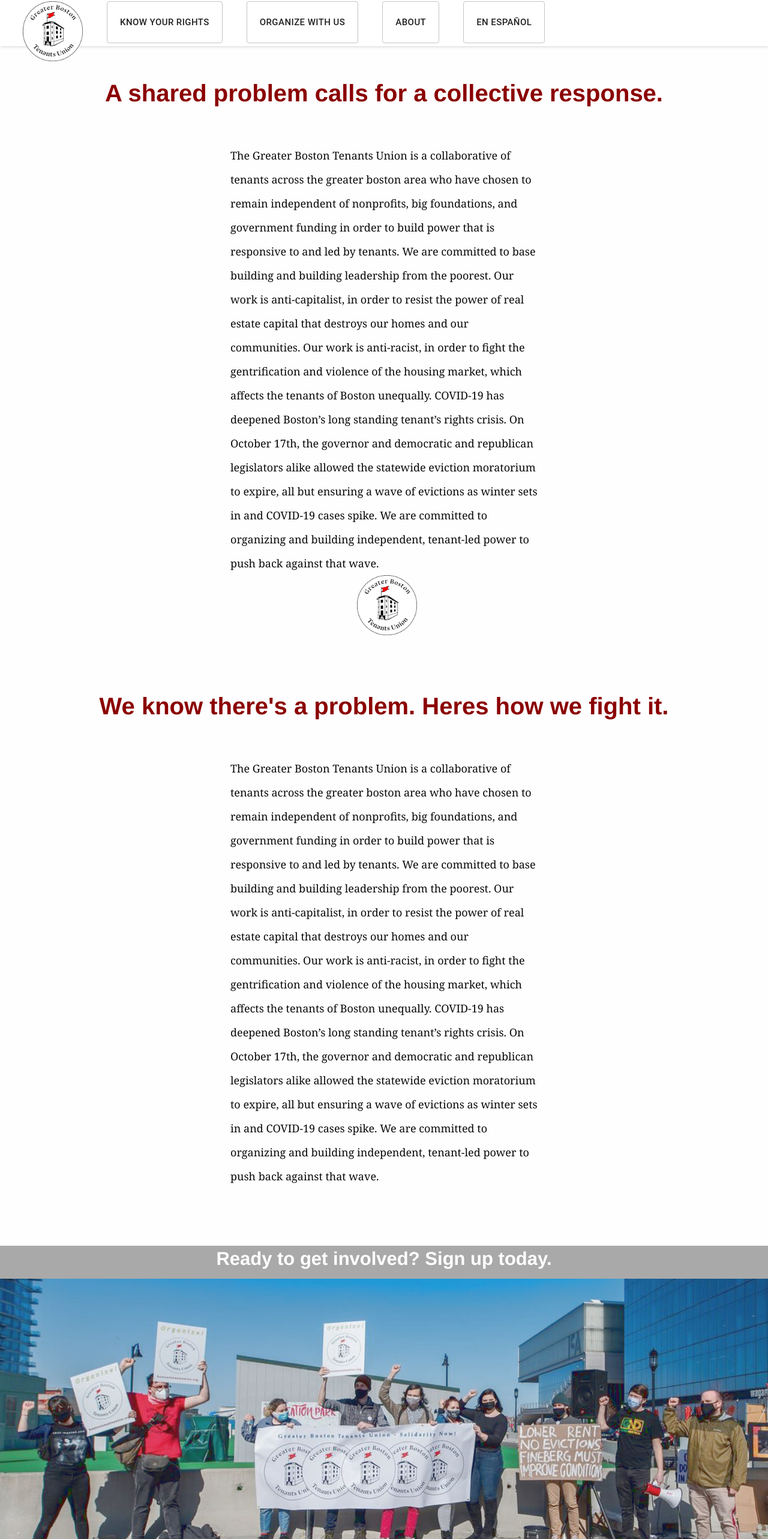
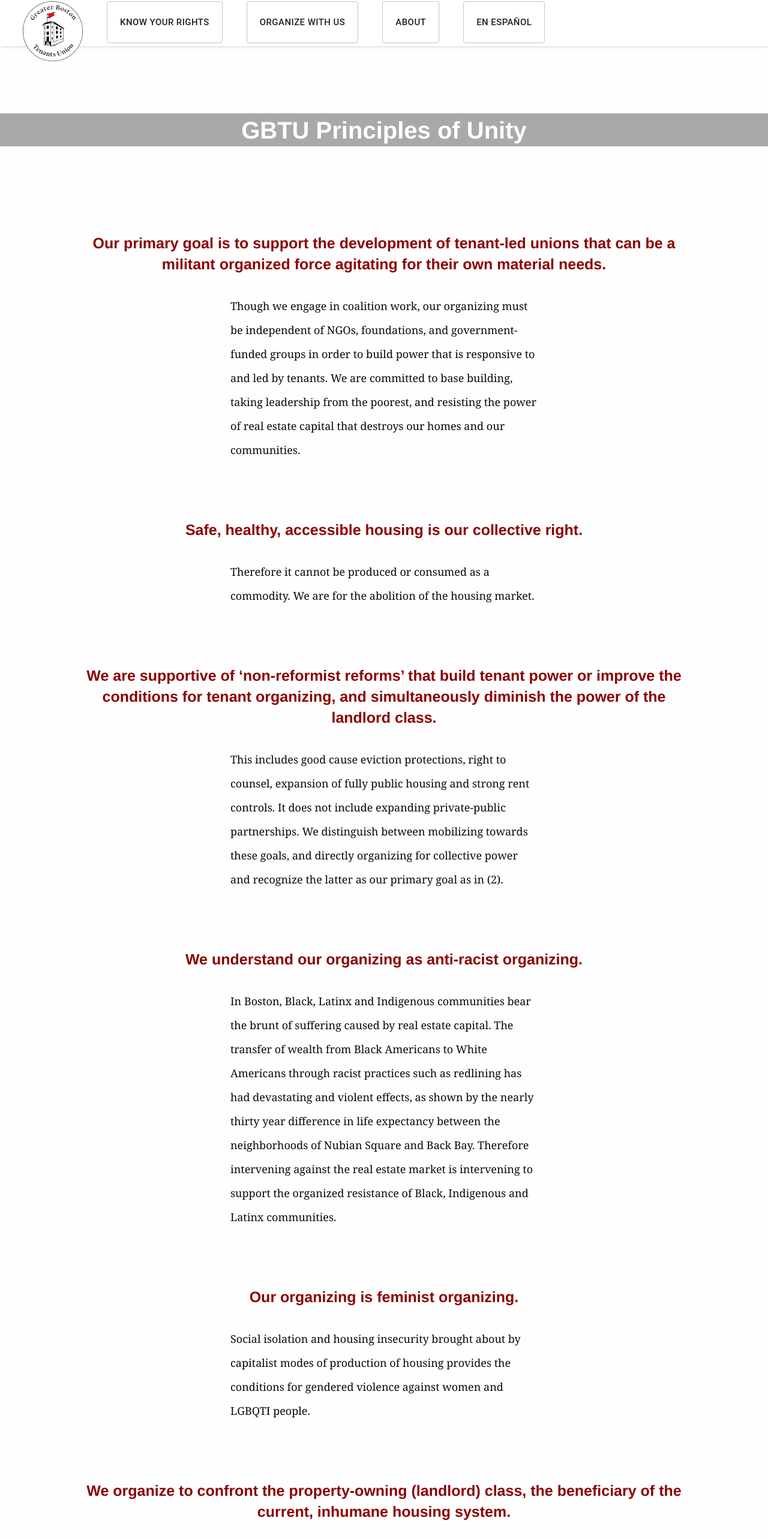
Before and after one commit to danielmdavis/gbtu, a React (Create React App) app: page /gbtu/about in a window 1280 px wide. Shown: the part 3-2569 px from the top of the page at 60% size. Built offline with nearby package versions, Linux system fonts and the light colour scheme.

Commit message:
line item refactor, points of unity

```diff
--- a/src/About.jsx
+++ b/src/About.jsx
@@ -1,55 +1,58 @@
 import React from 'react'
 import './App.css';
+import TopBar from './TopBar.jsx';
+import UnityItem from './UnityItem.jsx';
 import Logo from './GBTU_LOGO_600.png';
-import TopBanner from './genericprotestingfade.png';
-import BottomBanner from './finebergbannercrop.png';
-import Button from '@material-ui/core/Button';
 
 function About() {
 
   return (
     <div className="App">
-
-      <nav class="top-bar" id="nav-menu">
-
-        <div class="top-bar-left">
-            <ul class="vertical medium-horizontal dropdown menu" data-dropdown-menu>
-              <img className="bar-logo" src={Logo} />
-              <Button className="bar-button" variant="outlined" size="large">Know Your Rights</Button>
-              <Button className="bar-button" variant="outlined" size="large">Organize with Us</Button>
-              <Button className="bar-button" variant="outlined" size="large">About</Button>
-              <Button className="bar-button" variant="outlined" size="large">En Español</Button>
-              <ul class="submenu menu vertical medium-horizontal" data-submenu></ul>
-            </ul>
-        </div>
-
-        <div class="top-bar-right">
-            <ul class="vertical medium-horizontal dropdown menu" data-dropdown-menu>
-                    <ul class="submenu menu vertical medium-horizontal" data-submenu></ul>
-            </ul>
-        </div>
-
-      </nav>
-      <h1 className='title'>About Test.</h1>
-      <br/>
-      <h2 className='subtitle'>A shared problem calls for a collective response.</h2>
-      <br/><br/>
-      <div className='main-box'><div className='main-text'>
-          The Greater Boston Tenants Union is a collaborative of tenants across the greater boston area who have chosen to remain independent of nonprofits, big foundations, and government funding in order to build power that is responsive to and led by tenants. We are committed to base building and building leadership from the poorest. Our work is anti-capitalist, in order to resist the power of real estate capital that destroys our homes and our communities. Our work is anti-racist, in order to fight the gentrification and violence of the housing market, which affects the tenants of Boston unequally. COVID-19 has deepened Boston’s long standing tenant’s rights crisis. On October 17th, the governor and democratic and republican legislators alike allowed the statewide eviction moratorium to expire, all but ensuring a wave of evictions as winter sets in and COVID-19 cases spike. We are committed to organizing and building independent, tenant-led power to push back against that wave.
-      </div></div>
-      <img className="bar-logo" src={Logo}/>
+      <TopBar />
       <br/><br/>
       <br/><br/>
       <br/><br/>
-      <h2 className='subtitle'>We know there's a problem. Heres how we fight it.</h2>
       <br/><br/>
-      <div className='main-box'><div className='main-text'>
-        The Greater Boston Tenants Union is a collaborative of tenants across the greater boston area who have chosen to remain independent of nonprofits, big foundations, and government funding in order to build power that is responsive to and led by tenants. We are committed to base building and building leadership from the poorest. Our work is anti-capitalist, in order to resist the power of real estate capital that destroys our homes and our communities. Our work is anti-racist, in order to fight the gentrification and violence of the housing market, which affects the tenants of Boston unequally. COVID-19 has deepened Boston’s long standing tenant’s rights crisis. On October 17th, the governor and democratic and republican legislators alike allowed the statewide eviction moratorium to expire, all but ensuring a wave of evictions as winter sets in and COVID-19 cases spike. We are committed to organizing and building independent, tenant-led power to push back against that wave.
-      </div></div>
+
+      <h2 className='alt-subtitle'>GBTU Principles of Unity</h2>
       <br/><br/>
       <br/><br/>
-      <h3 className='alt-subtitle'>Ready to get involved? Sign up today.</h3>
-      <img className="banner-image" src={BottomBanner}/>
+      <br/><br/>
+
+      <UnityItem
+        title='Our primary goal is to support the development of tenant-led unions that can be a militant organized force agitating for their own material needs.'
+        body='Though we engage in coalition work, our organizing must be independent of NGOs, foundations, and government-funded groups in order to build power that is responsive to and led by tenants. We are committed to base building, taking leadership from the poorest, and resisting the power of real estate capital that destroys our homes and our communities.'
+        />
+      <UnityItem
+        title='Safe, healthy, accessible housing is our collective right.'
+        body='Therefore it cannot be produced or consumed as a commodity. We are for the abolition of the housing market.'
+        />
+      <UnityItem
+        title='We are supportive of ‘non-reformist reforms’ that build tenant power or improve the conditions for tenant organizing, and simultaneously diminish the power of the landlord class.'
+        body='This includes good cause eviction protections, right to counsel, expansion of fully public housing and strong rent controls. It does not include expanding private-public partnerships. We distinguish between mobilizing towards these goals, and directly organizing for collective power and recognize the latter as our primary goal as in (2).'
+        />
+      <UnityItem
+        title='We understand our organizing as anti-racist organizing.'
+        body='In Boston, Black, Latinx and Indigenous communities bear the brunt of suffering caused by real estate capital. The transfer of wealth from Black Americans to White Americans through racist practices such as redlining has had devastating and violent effects, as shown by the nearly thirty year difference in life expectancy between the neighborhoods of Nubian Square and Back Bay. Therefore intervening against the real estate market is intervening to support the organized resistance of Black, Indigenous and Latinx communities.'
+        />
+      <UnityItem
+        title='Our organizing is feminist organizing.'
+        body='Social isolation and housing insecurity brought about by capitalist modes of production of housing provides the conditions for gendered violence against women and LGBQTI people.'
+        />
+      <UnityItem
+        title='We organize to confront the property-owning (landlord) class, the beneficiary of the current, inhumane housing system.'
+        body='We recognize the United States was created with land that European colonizers stole from indigenous people. The privatization of this land has since enabled the property-owning class to accumulate wealth at the expense of the rest, and they will fight to protect their economic interest.'
+        />
+      <UnityItem
+        title='We recognize that the exploitation of the real estate market cannot exist without the racist violence of the carceral state.'
+        body='Therefore, the goals of decommodification of housing and abolition of police and prisons are inextricable.'
+        />
+
+
+
+      <br/><br/>
+      <br/><br/>
+      <img className="bar-logo" src={Logo}/>
       <br/><br/>
       <br/><br/>
       <br/><br/>
--- a/src/App.css
+++ b/src/App.css
@@ -1,7 +1,6 @@
 .App {
   text-align: center;
   justify-content: center;
-
 }
 
 a, ul, li {
@@ -115,6 +114,10 @@
     color: darkred;
     font-weight: bold;
   }
+  .gray-subtitle {
+    color: darkgray;
+    font-weight: bold;
+  }
   .alt-subtitle {
     color: white;
     font-weight: bold;
@@ -150,4 +153,12 @@
     line-height: 40px;
     font-family: Georgia !important;
   }
+  .subtitle-box {
+    max-width: 80%;
+    margin: 0 auto;
+    text-align: center !important;
+    /* display: flex !important;
+    flex-direction: column;
+    align-items: center !important; */
+  }
 }
--- a/src/Landing.jsx
+++ b/src/Landing.jsx
@@ -1,5 +1,6 @@
 import React from 'react'
 import './App.css';
+import TopBar from './TopBar.jsx';
 import Logo from './GBTU_LOGO_600.png';
 import TopBanner from './genericprotestingfade.png';
 import BottomBanner from './finebergbannercrop.png';
@@ -9,27 +10,8 @@
 
   return (
     <div className="App">
+      <TopBar />
 
-      <nav class="top-bar" id="nav-menu">
-
-        <div class="top-bar-left">
-            <ul class="vertical medium-horizontal dropdown menu" data-dropdown-menu>
-              <img className="bar-logo" src={Logo} />
-              <Button className="bar-button" variant="outlined" size="large">Know Your Rights</Button>
-              <Button className="bar-button" variant="outlined" size="large">Organize with Us</Button>
-              <Button className="bar-button" variant="outlined" size="large">About</Button>
-              <Button className="bar-button" variant="outlined" size="large">En Español</Button>
-              <ul class="submenu menu vertical medium-horizontal" data-submenu></ul>
-            </ul>
-        </div>
-
-        <div class="top-bar-right">
-            <ul class="vertical medium-horizontal dropdown menu" data-dropdown-menu>
-                    <ul class="submenu menu vertical medium-horizontal" data-submenu></ul>
-            </ul>
-        </div>
-
-      </nav>
       <img className="banner-image" src={TopBanner}/>
       <h1 className='title'>Change starts at home.</h1>
       <br/>
@@ -42,7 +24,7 @@
       <br/><br/>
       <br/><br/>
       <br/><br/>
-      <h2 className='subtitle'>We know there's a problem. Heres how we fight it.</h2>
+      <h2 className='subtitle'>We know there's a problem. Here's how we fight it.</h2>
       <br/><br/>
       <div className='main-box'><div className='main-text'>
         The Greater Boston Tenants Union is a collaborative of tenants across the greater boston area who have chosen to remain independent of nonprofits, big foundations, and government funding in order to build power that is responsive to and led by tenants. We are committed to base building and building leadership from the poorest. Our work is anti-capitalist, in order to resist the power of real estate capital that destroys our homes and our communities. Our work is anti-racist, in order to fight the gentrification and violence of the housing market, which affects the tenants of Boston unequally. COVID-19 has deepened Boston’s long standing tenant’s rights crisis. On October 17th, the governor and democratic and republican legislators alike allowed the statewide eviction moratorium to expire, all but ensuring a wave of evictions as winter sets in and COVID-19 cases spike. We are committed to organizing and building independent, tenant-led power to push back against that wave.
@@ -51,7 +33,6 @@
       <br/><br/>
       <h3 className='alt-subtitle'>Ready to get involved? Sign up today.</h3>
       <img className="banner-image" src={BottomBanner}/>
-      <br/><br/>
       <br/><br/>
       <br/><br/>
 
--- /dev/null
+++ b/src/TopBar.jsx
@@ -0,0 +1,31 @@
+import React from 'react'
+import './App.css';
+import Logo from './GBTU_LOGO_600.png';
+import Button from '@material-ui/core/Button';
+
+function TopBar() {
+
+  return (
+    <nav class="top-bar" id="nav-menu">
+
+      <div class="top-bar-left">
+          <ul class="vertical medium-horizontal dropdown menu" data-dropdown-menu>
+            <img className="bar-logo" src={Logo} />
+            <Button className="bar-button" variant="outlined" size="large">Know Your Rights</Button>
+            <Button className="bar-button" variant="outlined" size="large">Organize with Us</Button>
+            <Button className="bar-button" variant="outlined" size="large">About</Button>
+            <Button className="bar-button" variant="outlined" size="large">En Español</Button>
+            <ul class="submenu menu vertical medium-horizontal" data-submenu></ul>
+          </ul>
+      </div>
+
+      <div class="top-bar-right">
+          <ul class="vertical medium-horizontal dropdown menu" data-dropdown-menu>
+                  <ul class="submenu menu vertical medium-horizontal" data-submenu></ul>
+          </ul>
+      </div>
+    </nav>
+  )
+}
+
+export default TopBar;
--- /dev/null
+++ b/src/UnityItem.jsx
@@ -0,0 +1,22 @@
+import React from 'react';
+import './App.css';
+
+const UnityItem = (props) => {
+        return (
+          <div >
+            <div className='subtitle-box'>
+              <h4 className='subtitle'>
+                {props.title}
+              </h4>
+            </div>
+            <br/>
+            <div className='main-box'><div className='main-text'>
+              {props.body}
+            </div></div>
+            <br/><br/>
+            <br/><br/>
+          </div>
+        )
+}
+
+export default UnityItem;
```
